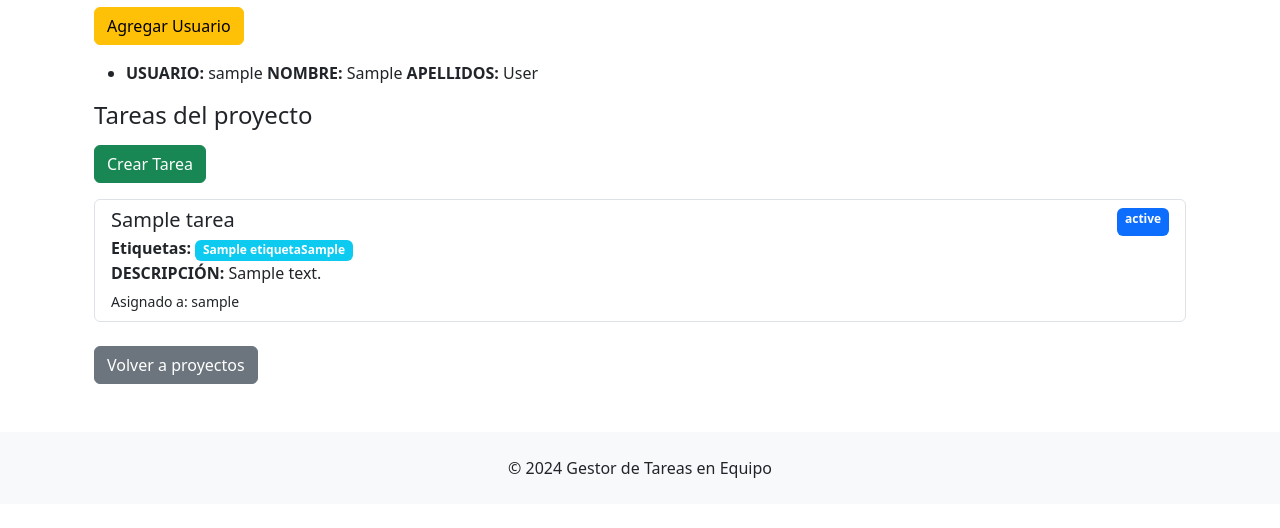
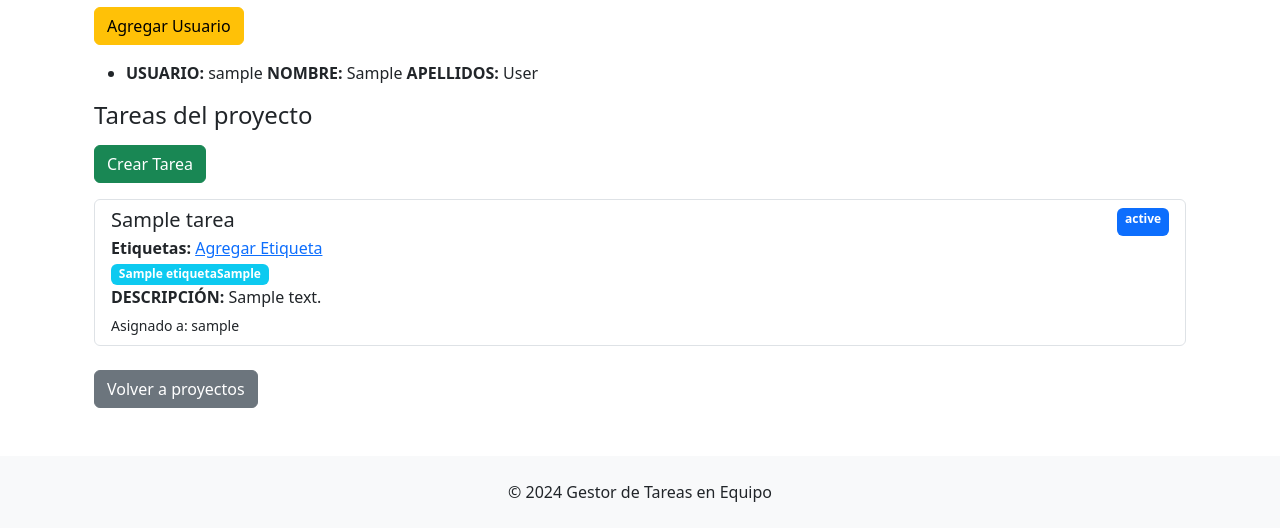
Before and after one commit to anibalCApaza/proyecto_web_3, a Django app: page /proyecto/ver/1 in a window 1280 px wide. Shown: the part 339-867 px from the top of the page. Before the commit the page ends 817 px from the top, so only its background shows below. Run offline with Django 5.2, Linux system fonts and the light colour scheme; a user stored in the database is signed in; tables that the repository leaves empty hold one stand-in row (values such as "Sample post").

Commit message:
Agregado etiquetas por tarea en ver proyecto

```diff
--- a/proyecto/templates/proyecto/ver_proyecto.html
+++ b/proyecto/templates/proyecto/ver_proyecto.html
@@ -60,11 +60,16 @@
 
                     <div>
                       <b>Etiquetas: </b>
+
+            <a href="{% url 'agregar_etiqueta' tarea.id %}"> Agregar Etiqueta</a> <br>
                       {% for etiqueta in etiquetas  %}
+                      {% if etiqueta.tarea.id == tarea.id %}
                       <div class='badge bg-info badge-info'>
 
                       {{etiqueta.nombre}}{{etiqueta.relevancia}}
                       </div>
+
+                      {% endif %}
                       {% endfor %}
                     </div>
                     <p class="mb-1"><b>DESCRIPCIÓN: </b>{{ tarea.descripcion|truncatechars:150 }}</p>
```
